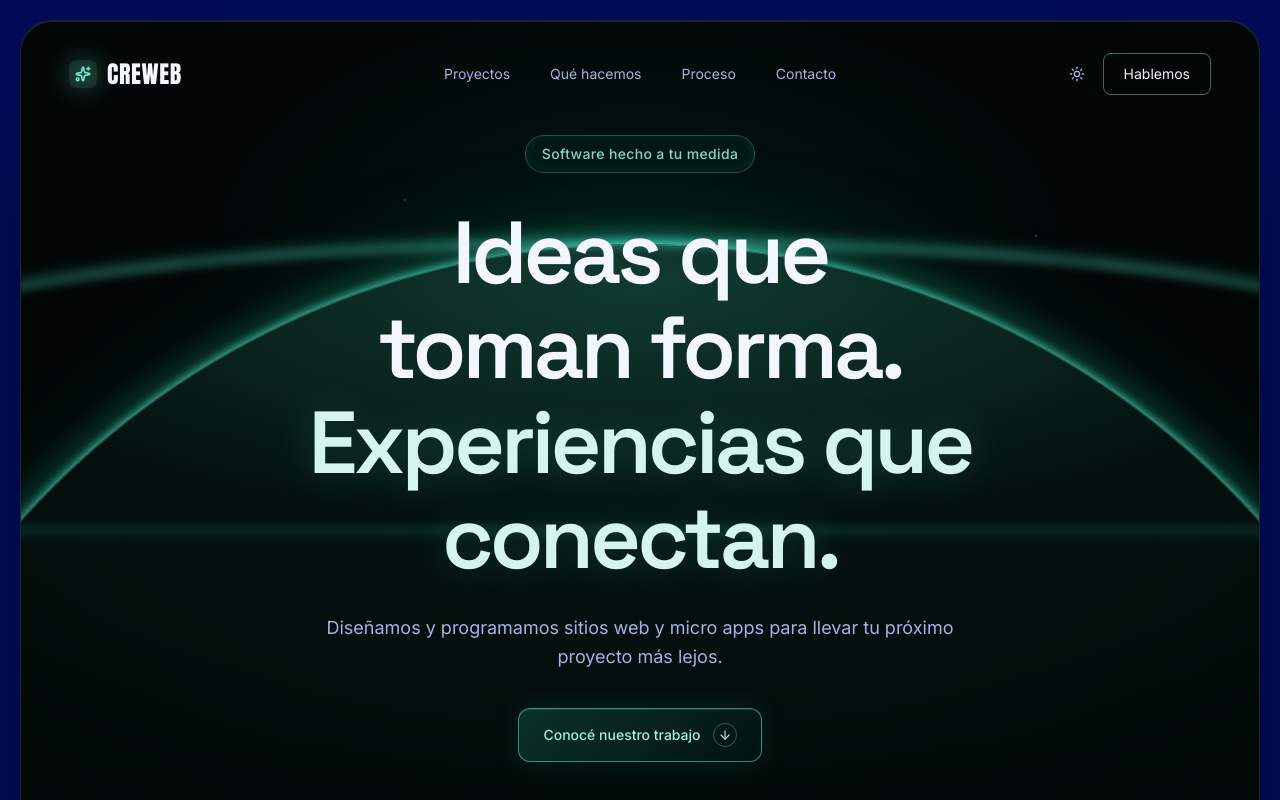
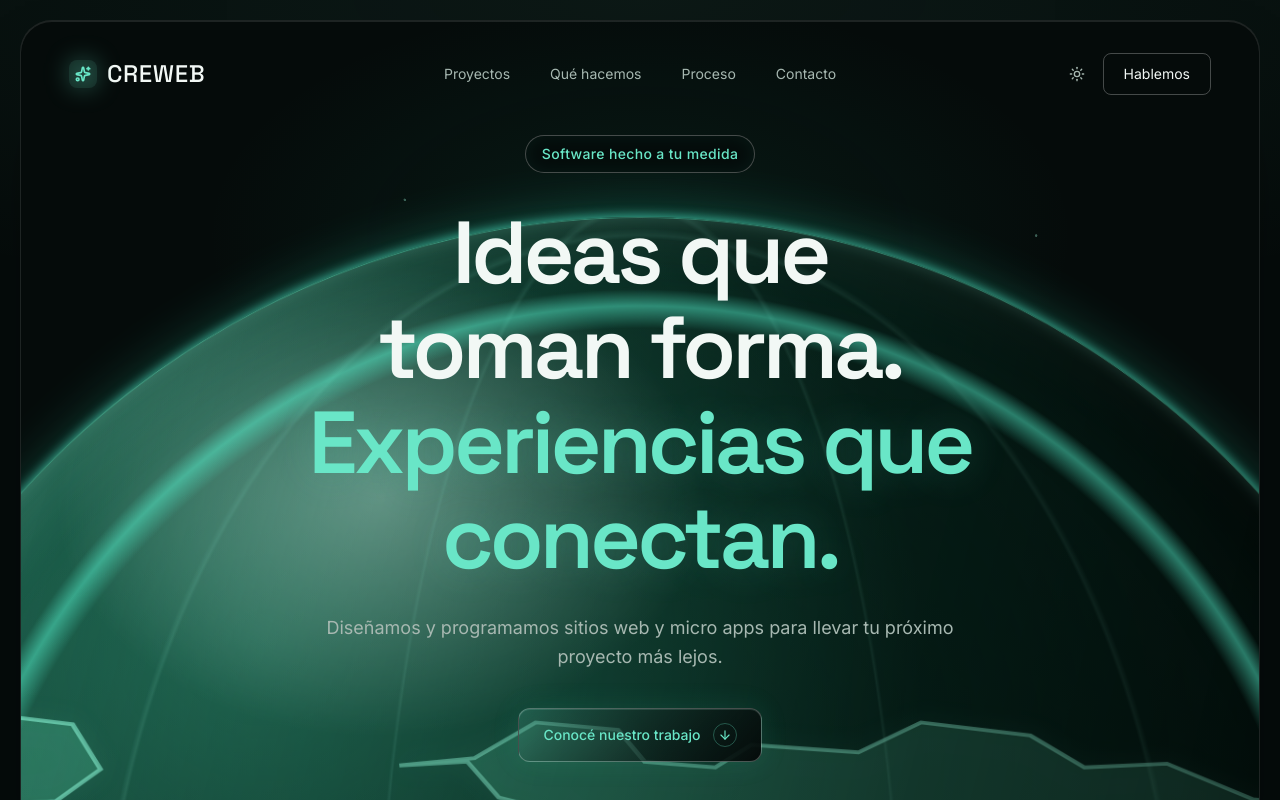
Before and after one commit to Gonzalo070/Creweb, a Next.js app: page / in a window 1280 px wide. Shown: the top 800 px of the page. Built offline with nearby package versions, Linux system fonts and the light colour scheme.

Commit message:
Da profundidad 3D al planeta y unifica el estilo

```diff
--- a/src/app/globals.css
+++ b/src/app/globals.css
@@ -1,27 +1,25 @@
 @import "tailwindcss";
 
 @theme {
-  --color-base-bg: #000b57;
-  --color-base-surface: #000f70;
-  --color-base-border: #0a1a8c;
+  --color-base-bg: #050b0a;
+  --color-base-surface: #0a1512;
+  --color-base-border: #203a32;
 
-  --color-neon-cyan: #fe1413;
-  --color-neon-violet: #4d63ff;
-  --color-neon-emerald: #9fb0ff;
+  --color-neon-cyan: #69e6c7;
+  --color-neon-violet: #8bcab5;
+  --color-neon-emerald: #38b891;
 
-  --color-ink: #f4f6ff;
-  --color-ink-muted: #a8b2e6;
-  --color-ink-faint: #7480c4;
+  --color-ink: #f2f8f5;
+  --color-ink-muted: #a7b8b1;
+  --color-ink-faint: #71877d;
 
   --font-display: var(--font-space-grotesk), sans-serif;
   --font-body: var(--font-inter), sans-serif;
-  /* Titulares condensados en mayúsculas y acentos manuscritos (estilo del hero) */
-  --font-heading: var(--font-anton), Impact, sans-serif;
-  --font-script: var(--font-caveat), cursive;
+  --font-heading: var(--font-space-grotesk), sans-serif;
 
-  --shadow-glow-cyan: 0 0 40px -8px rgba(254, 20, 19, 0.4);
-  --shadow-glow-violet: 0 0 40px -8px rgba(77, 99, 255, 0.4);
-  --shadow-glow-emerald: 0 0 40px -8px rgba(159, 176, 255, 0.35);
+  --shadow-glow-cyan: 0 0 40px -8px rgba(71, 230, 190, 0.3);
+  --shadow-glow-violet: 0 0 40px -8px rgba(115, 205, 170, 0.24);
+  --shadow-glow-emerald: 0 0 40px -8px rgba(40, 184, 145, 0.26);
   --shadow-card-inset: inset 0 1px 0 0 rgba(255, 255, 255, 0.05);
 
   --radius-3xl: 1.75rem;
@@ -38,40 +36,72 @@
   --overlay-border: rgba(255, 255, 255, 0.1);
   --overlay-border-strong: rgba(255, 255, 255, 0.26);
 
-  --frame-base: #00083f;
-  --frame-light: rgba(0, 19, 158, 0.8);
-  --frame-accent: rgba(254, 20, 19, 0.3);
-  --frame-shadow: rgba(0, 4, 40, 0.8);
+  --frame-base: #08110e;
+  --frame-light: rgba(18, 97, 75, 0.42);
+  --frame-accent: rgba(42, 167, 128, 0.16);
+  --frame-shadow: rgba(0, 8, 6, 0.72);
+  --hero-star: rgba(168, 255, 226, 0.34);
+  --planet-border: rgba(112, 255, 215, 0.42);
+  --planet-highlight: rgba(206, 255, 239, 0.48);
+  --planet-lit: rgba(53, 157, 125, 0.58);
+  --planet-mid: rgba(9, 52, 40, 0.92);
+  --planet-deep: #020806;
+  --planet-map: rgba(91, 203, 162, 0.26);
+  --planet-map-line: rgba(143, 255, 220, 0.58);
+  --planet-grid-line: rgba(152, 255, 226, 0.2);
+  --planet-atmosphere: rgba(90, 255, 217, 0.45);
+  --planet-tone-a: #174c3d;
+  --planet-tone-b: #071d17;
+  --planet-shadow: rgba(0, 0, 0, 0.82);
+  --planet-edge-shadow: rgba(0, 0, 0, 0.42);
+  --planet-shade: rgba(0, 0, 0, 0.5);
+  --planet-shade-deep: rgba(0, 0, 0, 0.86);
 }
 
 [data-theme="light"] {
-  --color-base-bg: #f4f6ff;
+  --color-base-bg: #f1f6f3;
   --color-base-surface: #ffffff;
-  --color-base-border: #dce1f7;
+  --color-base-border: #d5e3db;
 
-  --color-neon-cyan: #fe1413;
-  --color-neon-violet: #00139e;
-  --color-neon-emerald: #000b57;
+  --color-neon-cyan: #157c62;
+  --color-neon-violet: #367b68;
+  --color-neon-emerald: #105d4d;
 
-  --color-ink: #000b57;
-  --color-ink-muted: #46508f;
-  --color-ink-faint: #8189b8;
+  --color-ink: #10251e;
+  --color-ink-muted: #4c6258;
+  --color-ink-faint: #7c9086;
 
-  --shadow-glow-cyan: 0 0 34px -10px rgba(254, 20, 19, 0.32);
-  --shadow-glow-violet: 0 0 34px -10px rgba(0, 19, 158, 0.3);
-  --shadow-glow-emerald: 0 0 34px -10px rgba(0, 11, 87, 0.26);
-  --shadow-card-inset: inset 0 1px 0 0 rgba(0, 11, 87, 0.03);
+  --shadow-glow-cyan: 0 0 34px -10px rgba(21, 124, 98, 0.2);
+  --shadow-glow-violet: 0 0 34px -10px rgba(54, 123, 104, 0.16);
+  --shadow-glow-emerald: 0 0 34px -10px rgba(16, 93, 77, 0.18);
+  --shadow-card-inset: inset 0 1px 0 0 rgba(16, 37, 30, 0.04);
 
-  --overlay-1: rgba(0, 11, 87, 0.035);
-  --overlay-2: rgba(0, 11, 87, 0.05);
-  --overlay-3: rgba(0, 11, 87, 0.1);
-  --overlay-border: rgba(0, 11, 87, 0.09);
-  --overlay-border-strong: rgba(0, 11, 87, 0.2);
+  --overlay-1: rgba(16, 61, 44, 0.035);
+  --overlay-2: rgba(16, 61, 44, 0.055);
+  --overlay-3: rgba(16, 61, 44, 0.12);
+  --overlay-border: rgba(16, 61, 44, 0.1);
+  --overlay-border-strong: rgba(16, 61, 44, 0.22);
 
-  --frame-base: #e8ecfd;
+  --frame-base: #eaf2ed;
   --frame-light: rgba(255, 255, 255, 0.95);
-  --frame-accent: rgba(254, 20, 19, 0.14);
-  --frame-shadow: rgba(0, 11, 87, 0.2);
+  --frame-accent: rgba(56, 145, 112, 0.12);
+  --frame-shadow: rgba(19, 53, 39, 0.16);
+  --hero-star: rgba(44, 112, 84, 0.28);
+  --planet-border: rgba(25, 121, 91, 0.45);
+  --planet-highlight: rgba(255, 255, 255, 0.95);
+  --planet-lit: rgba(99, 183, 147, 0.48);
+  --planet-mid: rgba(44, 112, 84, 0.54);
+  --planet-deep: #c3ded0;
+  --planet-map: rgba(30, 112, 83, 0.22);
+  --planet-map-line: rgba(22, 107, 79, 0.56);
+  --planet-grid-line: rgba(31, 112, 84, 0.17);
+  --planet-atmosphere: rgba(36, 150, 111, 0.38);
+  --planet-tone-a: #e7f3ec;
+  --planet-tone-b: #d3e8dc;
+  --planet-shadow: rgba(21, 75, 53, 0.18);
+  --planet-edge-shadow: rgba(21, 75, 53, 0.14);
+  --planet-shade: rgba(21, 75, 53, 0.06);
+  --planet-shade-deep: rgba(21, 75, 53, 0.16);
 }
 
 @layer base {
@@ -81,6 +111,8 @@
 
   body {
     @apply bg-base-bg text-ink font-body antialiased transition-colors duration-300;
+    background-image: radial-gradient(ellipse 90% 40% at 50% 0%, color-mix(in srgb, var(--color-neon-cyan), transparent 94%), transparent);
+    background-attachment: fixed;
   }
 
   h1, h2, h3, h4 {
@@ -107,7 +139,7 @@
     @apply bg-base-surface/70 backdrop-blur-xl border border-[var(--overlay-border)];
   }
 
-  /* Marco del hero: superficie oscura con luz central y resplandor violeta en la esquina */
+  /* Superficie de secciones con luz verde suave. */
   .hero-frame {
     background:
       radial-gradient(60% 55% at 50% 40%, var(--frame-light), transparent 72%),
@@ -119,79 +151,99 @@
   }
 
   .hero-orbit-frame {
-    --color-ink: #f4f6ff;
-    --color-ink-muted: #a8b2e6;
-    --color-ink-faint: #7480c4;
-    --color-neon-cyan: #69e6c7;
-    --overlay-border: rgba(255, 255, 255, 0.12);
-    --overlay-border-strong: rgba(105, 230, 199, 0.48);
     background:
-      radial-gradient(ellipse 45% 34% at 50% 24%, rgba(0, 129, 106, 0.12), transparent 78%),
-      radial-gradient(circle at 12% 42%, rgba(115, 190, 174, 0.35) 0 1px, transparent 1.5px),
-      radial-gradient(circle at 82% 24%, rgba(115, 190, 174, 0.28) 0 1px, transparent 1.5px),
-      radial-gradient(circle at 68% 48%, rgba(115, 190, 174, 0.24) 0 1px, transparent 1.5px),
-      radial-gradient(circle at 31% 20%, rgba(115, 190, 174, 0.2) 0 1px, transparent 1.5px),
-      #020706;
-    box-shadow: inset 0 1px 0 rgba(191, 255, 240, 0.12), 0 40px 100px -55px rgba(0, 0, 0, 0.8);
+      radial-gradient(ellipse 45% 34% at 50% 24%, rgba(24, 143, 111, 0.12), transparent 78%),
+      radial-gradient(circle at 12% 42%, var(--hero-star) 0 1px, transparent 1.5px),
+      radial-gradient(circle at 82% 24%, var(--hero-star) 0 1px, transparent 1.5px),
+      radial-gradient(circle at 68% 48%, var(--hero-star) 0 1px, transparent 1.5px),
+      radial-gradient(circle at 31% 20%, var(--hero-star) 0 1px, transparent 1.5px),
+      var(--color-base-bg);
+    box-shadow: inset 0 1px 0 var(--overlay-border), 0 40px 100px -55px var(--frame-shadow);
   }
 
   .hero-planet {
     position: absolute;
     z-index: 0;
-    top: 25%;
+    top: 18%;
     left: 50%;
     translate: -50% 0;
-    width: max(130vw, 1100px);
+    width: max(130vw, min(145svh, 1600px));
     aspect-ratio: 1;
-    transform-origin: 50% 50%;
+    perspective: 1400px;
     pointer-events: none;
-    will-change: transform;
   }
 
   .hero-planet-surface {
     position: absolute;
     inset: 0;
     overflow: hidden;
-    border: 1px solid rgba(114, 255, 222, 0.3);
+    border: 1px solid var(--planet-border);
     border-radius: 50%;
+    transform-style: preserve-3d;
     background:
-      radial-gradient(ellipse 52% 16% at 50% 2%, rgba(59, 202, 170, 0.2), transparent 92%),
-      radial-gradient(ellipse 82% 48% at 50% 4%, rgba(9, 38, 33, 0.42), transparent 75%),
-      linear-gradient(180deg, #030c0a 0%, #020706 54%);
+      radial-gradient(ellipse 20% 15% at 34% 18%, var(--planet-highlight), transparent 100%),
+      radial-gradient(ellipse 56% 54% at 27% 27%, var(--planet-lit), transparent 72%),
+      radial-gradient(ellipse 90% 86% at 47% 34%, var(--planet-mid), transparent 70%),
+      linear-gradient(140deg, var(--planet-tone-a) 0%, var(--planet-tone-b) 42%, var(--planet-deep) 78%);
     box-shadow:
-      0 -2px 8px rgba(86, 255, 218, 0.68),
-      0 -8px 34px rgba(45, 222, 183, 0.3),
-      0 -24px 90px rgba(15, 120, 98, 0.16);
+      inset -48px -30px 100px var(--planet-shadow),
+      inset 16px 18px 58px rgba(149, 255, 221, 0.18),
+      0 -2px 12px rgba(86, 255, 218, 0.58),
+      0 -12px 48px rgba(45, 222, 183, 0.22),
+      0 28px 100px var(--planet-edge-shadow);
   }
 
-  .hero-planet-rim {
+  .hero-planet-atmosphere {
     position: absolute;
-    top: 0;
-    left: 5%;
-    width: 90%;
-    height: 17%;
-    border-top: 2px solid rgba(117, 255, 226, 0.7);
-    border-radius: 50% 50% 0 0 / 36% 36% 0 0;
-    filter: blur(5px);
-    box-shadow: 0 -2px 15px rgba(67, 255, 218, 0.56);
+    inset: 0;
+    border-radius: inherit;
+    background:
+      radial-gradient(ellipse at 50% 49%, transparent 58%, var(--planet-atmosphere) 60%, transparent 61.5%),
+      linear-gradient(105deg, transparent 14%, var(--planet-shade) 73%, var(--planet-shade-deep) 100%);
+    box-shadow: inset 0 2px 15px rgba(155, 255, 231, 0.15);
+    pointer-events: none;
+  }
+
+  .hero-planet-map {
+    position: absolute;
+    top: 20%;
+    left: -24%;
+    width: 148%;
+    height: 58%;
+    fill: var(--planet-map);
+    stroke: var(--planet-map-line);
+    stroke-width: 2;
+    filter: drop-shadow(0 0 12px color-mix(in srgb, var(--color-neon-cyan), transparent 80%));
+  }
+
+  .hero-planet-grid {
+    position: absolute;
+    inset: 0;
+    border-radius: inherit;
+    background:
+      radial-gradient(ellipse 60% 90% at 50% 50%, transparent 54%, var(--planet-grid-line) 54.3%, transparent 54.8%),
+      radial-gradient(ellipse 28% 90% at 50% 50%, transparent 56%, var(--planet-grid-line) 56.4%, transparent 57%),
+      linear-gradient(0deg, transparent 49.8%, var(--planet-grid-line) 50%, transparent 50.3%);
+    opacity: 0.55;
+    pointer-events: none;
   }
 
   .hero-eyebrow {
-    color: #80d9c4;
-    border: 1px solid rgba(94, 224, 195, 0.3);
-    background: rgba(4, 27, 23, 0.72);
+    color: var(--color-neon-cyan);
+    border: 1px solid var(--overlay-border-strong);
+    background: color-mix(in srgb, var(--color-base-bg), transparent 18%);
     box-shadow: inset 0 0 18px rgba(40, 195, 160, 0.08);
   }
 
   .hero-title-accent {
-    color: #d5f4ec;
+    color: var(--color-neon-cyan);
     text-shadow: 0 0 42px rgba(95, 231, 198, 0.2);
   }
 
   .hero-cta {
-    color: #a2f0dc;
-    border: 1px solid rgba(103, 235, 205, 0.52);
-    background: linear-gradient(135deg, rgba(20, 101, 82, 0.42), rgba(2, 20, 17, 0.85));
+    color: var(--color-neon-cyan);
+    border: 1px solid var(--overlay-border-strong);
+    background: linear-gradient(135deg, color-mix(in srgb, var(--color-neon-cyan), transparent 82%), var(--color-base-bg));
     box-shadow: inset 0 1px 0 rgba(203, 255, 239, 0.13), 0 0 28px rgba(44, 204, 167, 0.12);
   }
 
@@ -211,8 +263,8 @@
 
 @media (max-width: 640px) {
   .hero-planet {
-    top: 29%;
-    width: max(115vw, 460px);
+    top: 26%;
+    width: min(118vw, 68svh);
   }
 }
 
--- a/src/components/FutureTeaser.tsx
+++ b/src/components/FutureTeaser.tsx
@@ -14,14 +14,14 @@ export default function FutureTeaser() {
         transition={{ duration: 0.6, ease: "easeOut" }}
         className="mx-auto max-w-4xl"
       >
-        <SpotlightTiltCard maxTilt={5} spotlightColor="rgba(77, 99, 255, 0.2)" spotlightSize={360}>
+        <SpotlightTiltCard maxTilt={5} spotlightColor="rgba(105, 230, 199, 0.14)" spotlightSize={360}>
           <div className="glass flex flex-col items-start gap-4 rounded-3xl border-neon-violet/20 p-8 sm:flex-row sm:items-center sm:justify-between">
             <div className="flex items-start gap-4 sm:items-center">
               <span className="flex h-11 w-11 shrink-0 items-center justify-center rounded-2xl bg-neon-violet/10">
                 <Wand2 className="h-5 w-5 text-neon-violet" />
               </span>
               <div>
-                <p className="font-heading text-2xl uppercase tracking-wide text-ink">
+                <p className="font-display text-xl font-semibold tracking-tight text-ink md:text-2xl">
                   Muy pronto: diseñá tu propia web
                 </p>
                 <p className="mt-1 text-sm text-ink-muted">
--- a/src/components/Hero.tsx
+++ b/src/components/Hero.tsx
@@ -15,9 +15,12 @@ export default function Hero() {
     offset: ["start start", "end start"],
   });
   const smoothProgress = useSpring(scrollYProgress, spring);
-  const planetY = useTransform(smoothProgress, [0, 1], [0, reduceMotion ? 0 : -190]);
-  const planetScale = useTransform(smoothProgress, [0, 1], [1, reduceMotion ? 1 : 1.08]);
-  const planetRotate = useTransform(smoothProgress, [0, 1], [0, reduceMotion ? 0 : 5]);
+  const planetY = useTransform(smoothProgress, [0, 1], [0, reduceMotion ? 0 : -130]);
+  const planetScale = useTransform(smoothProgress, [0, 1], [1, reduceMotion ? 1 : 1.1]);
+  const planetRotate = useTransform(smoothProgress, [0, 1], [0, reduceMotion ? 0 : 3]);
+  const planetRotateY = useTransform(smoothProgress, [0, 1], [0, reduceMotion ? 0 : 58]);
+  const planetRotateX = useTransform(smoothProgress, [0, 1], [4, reduceMotion ? 4 : 12]);
+  const mapDrift = useTransform(smoothProgress, [0, 1], [0, reduceMotion ? 0 : -240]);
 
   return (
     <section id="top" className="px-3 pt-3 md:px-5 md:pt-5">
@@ -28,10 +31,26 @@ export default function Hero() {
         <motion.div
           aria-hidden="true"
           className="hero-planet"
-          style={{ y: planetY, scale: planetScale, rotate: planetRotate }}
+          style={{ y: planetY, scale: planetScale, rotate: planetRotate, transformStyle: "preserve-3d" }}
         >
-          <div className="hero-planet-surface" />
-          <div className="hero-planet-rim" />
+          <motion.div className="hero-planet-surface" style={{ rotateX: planetRotateX, rotateY: planetRotateY }}>
+            <motion.svg
+              aria-hidden="true"
+              viewBox="0 0 1000 500"
+              preserveAspectRatio="none"
+              className="hero-planet-map"
+              style={{ x: mapDrift }}
+            >
+              <path d="M85 132l32-28 43-7 18-22 42 8 14 18 32 5 12 24-18 17-27 2-13 19-24 5-5 26-18 8-9 32-21 7-14-27-19-17-13-39-27-17-9-16z" />
+              <path d="M239 244l31 10 19 31-7 30 17 25-15 39-14 48-20 34-16-30-5-41-18-31 5-40-13-33 8-26z" />
+              <path d="M432 124l25-19 34 4 11 17 29 3 15-12 44 4 26-16 45 7 22 17 34-2 35 19 23 3 19 26-24 14-28-5-21 17-25-9-21 17-33-3-14 23-28-1-20 16-27-7-15-27-22-4-12-22-27-2-10-29-25-8-13-19-28 2z" />
+              <path d="M490 220l31 4 18 25-3 33-19 23-8 40-24 41-15 49-23-14-6-37-19-26 11-31-9-29 18-20 2-34 22-24z" />
+              <path d="M697 324l35-8 34 14 16 25-15 22-30 1-22-17-29-10z" />
+              <path d="M830 205l8-5 8 9-7 9zM385 173l9-4 7 9-7 7zM775 259l8-3 5 8-8 4z" />
+            </motion.svg>
+            <div className="hero-planet-grid" />
+            <div className="hero-planet-atmosphere" />
+          </motion.div>
         </motion.div>
 
         <div className="relative z-10 flex min-h-[calc(100svh-0.75rem)] flex-col px-5 pb-8 md:min-h-[calc(100svh-1.25rem)] md:px-12 md:pb-10">
@@ -64,7 +83,7 @@ export default function Hero() {
             </motion.div>
           </div>
 
-          <div className="relative z-10 flex items-center justify-between gap-4 border-t border-white/10 pt-4 text-[11px] uppercase tracking-[0.16em] text-ink-faint sm:text-xs">
+          <div className="relative z-10 flex items-center justify-between gap-4 border-t border-[var(--overlay-border)] pt-4 text-[11px] uppercase tracking-[0.16em] text-ink-faint sm:text-xs">
             <span>Diseño &amp; desarrollo digital</span>
             <span className="hidden sm:inline">Hecho en Mendoza, para cualquier lugar</span>
             <a href="#proyectos" className="transition-colors hover:text-ink">Scroll para explorar ↓</a>
--- a/src/components/Process.tsx
+++ b/src/components/Process.tsx
@@ -79,7 +79,7 @@ export default function Process() {
                   {step.number}
                 </span>
                 <div className="pt-1">
-                  <h3 className="font-heading text-2xl uppercase tracking-wide text-ink">{step.title}</h3>
+                  <h3 className="font-display text-xl font-semibold tracking-tight text-ink md:text-2xl">{step.title}</h3>
                   <p className="mt-1.5 max-w-md text-sm leading-relaxed text-ink-muted">{step.description}</p>
                 </div>
               </li>
--- a/src/components/SpotlightTiltCard.tsx
+++ b/src/components/SpotlightTiltCard.tsx
@@ -26,7 +26,7 @@ export default function SpotlightTiltCard({
   children,
   className = "",
   maxTilt = 10,
-  spotlightColor = "rgba(254, 20, 19, 0.16)",
+  spotlightColor = "rgba(105, 230, 199, 0.14)",
   spotlightSize = 320,
 }: SpotlightTiltCardProps) {
   const ref = useRef<HTMLDivElement>(null);
```
Also changed, not shown: src/app/layout.tsx (+2 -18 lines), src/components/Projects.tsx (+4 -4 lines), src/components/SectionHeading.tsx (+6 -6 lines), src/components/Services.tsx (+4 -4 lines).
